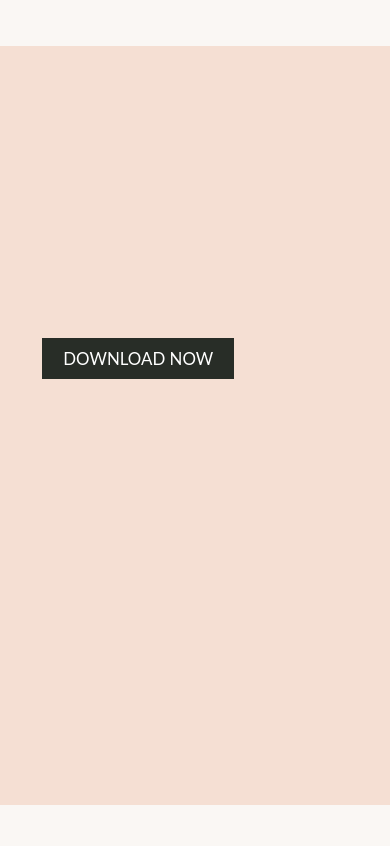
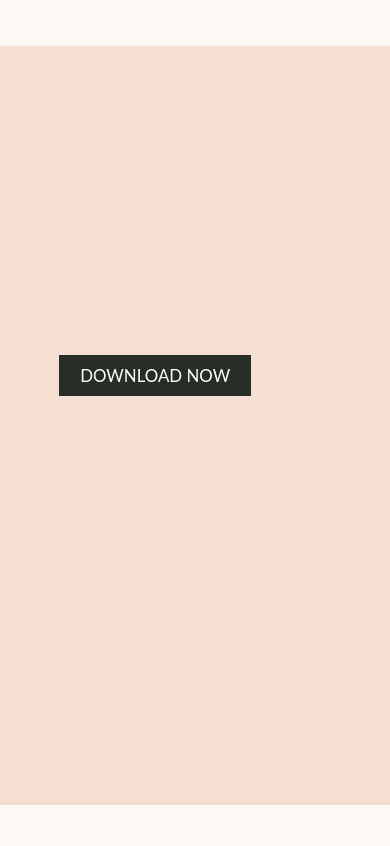
Before and after one commit to Shivan7845/Social_Me_Clone, a plain HTML site: page index.html in a window 390 px wide. Shown: the part 5744-6590 px from the top of the page. Drawn offline with nearby package versions, Linux system fonts and the light colour scheme.

Commit message:
final commit

```diff
--- a/style.css
+++ b/style.css
@@ -707,6 +707,7 @@ html,body{
     }
     .p8-left input{
         font-size: 2vmax;
+
     }
     .p8-right{
         width: 100%;
@@ -720,6 +721,9 @@ html,body{
     }
     #p8r-img2{
         top: 0;
+    }
+    .p8-left button{
+        margin: 2vmax;
     }
     /* =================================================== */
 
```
